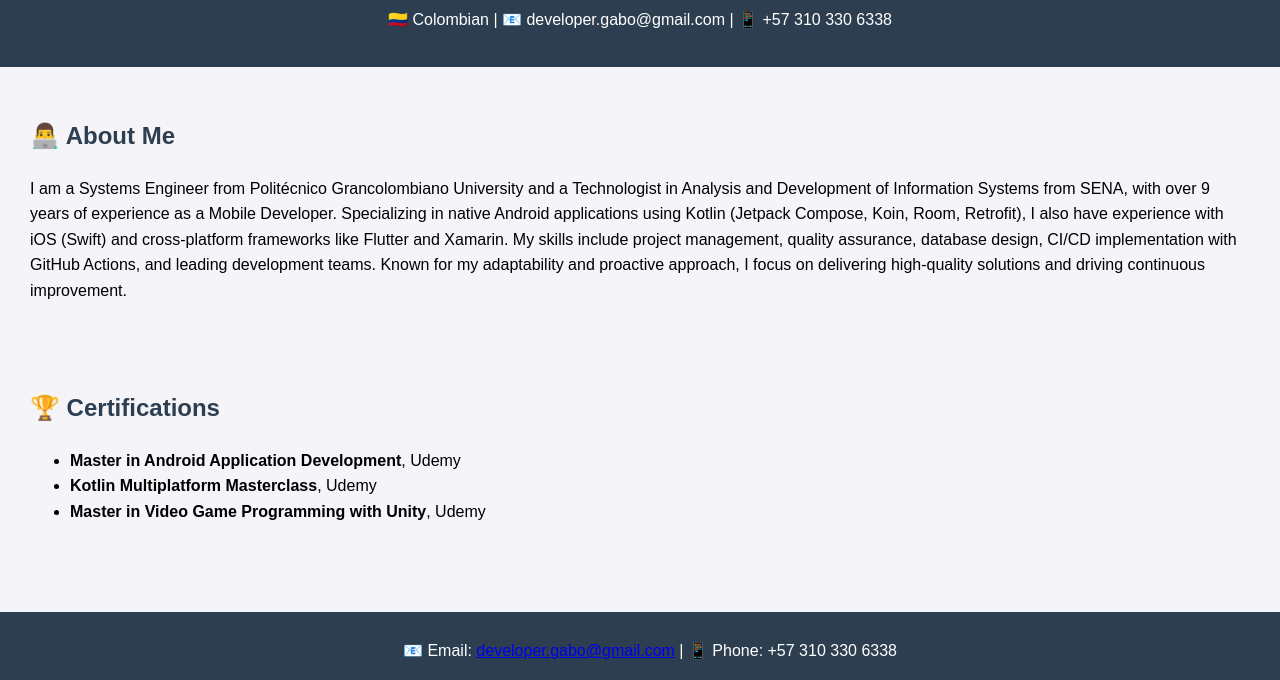
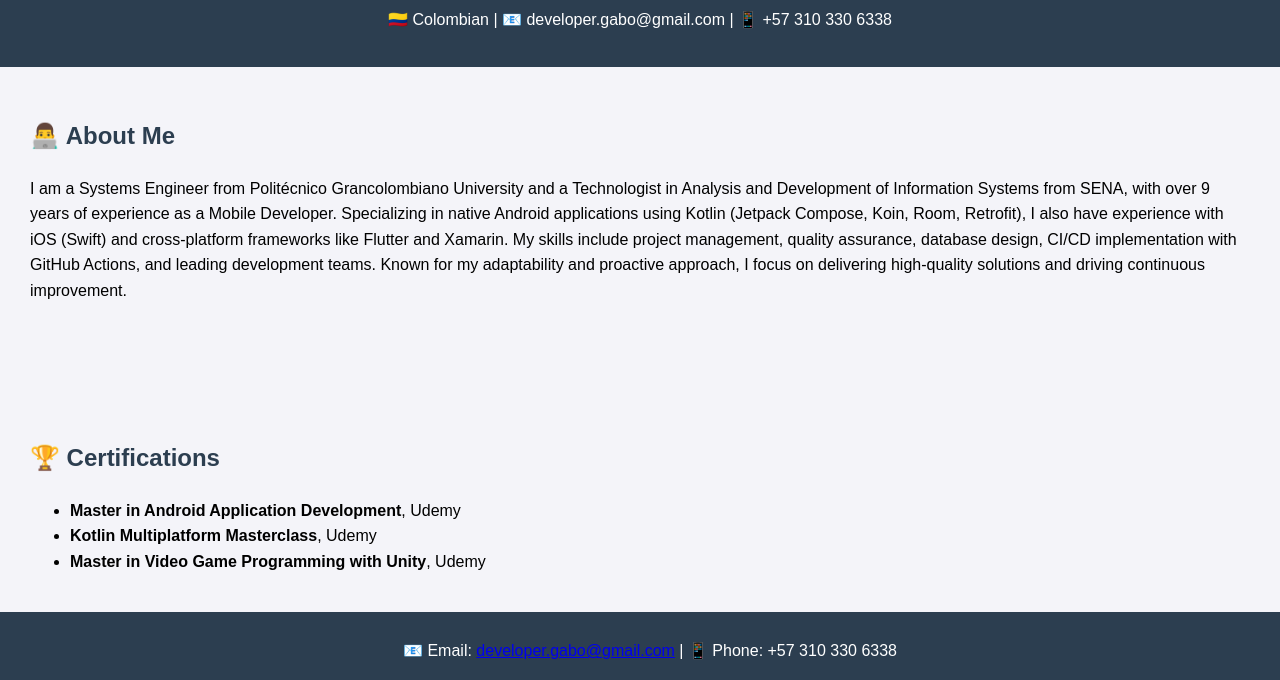
Before and after one commit to GaboDev98/Portfolio, a plain HTML site: page index.html in a window 1280 px wide. Shown: the part 110-790 px from the top of the page. Drawn offline with Linux system fonts and the light colour scheme.

Commit message:
Update index.html

```diff
--- a/index.html
+++ b/index.html
@@ -27,6 +27,7 @@
     section {
       padding: 20px;
       margin: 10px;
+      margin-bottom: 60px; /* Add margin to prevent overlap with footer */
     }
     h2 {
       color: #2C3E50;
```
